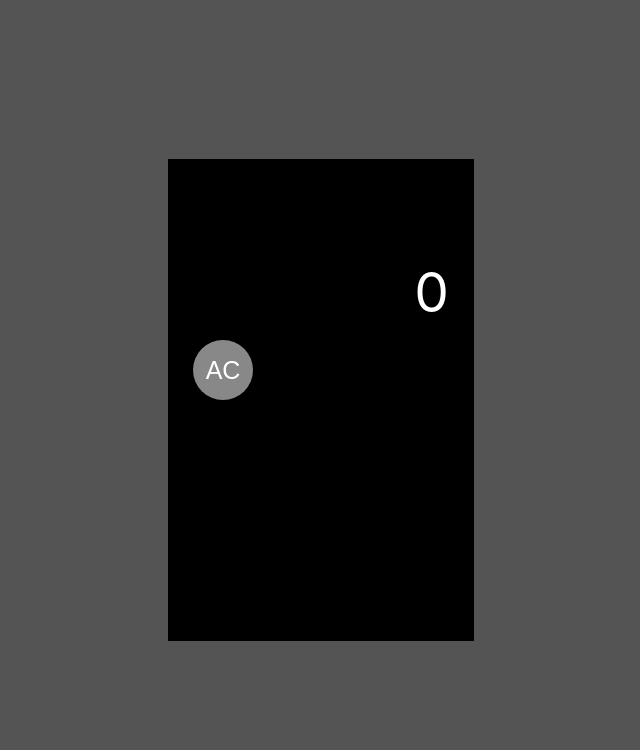
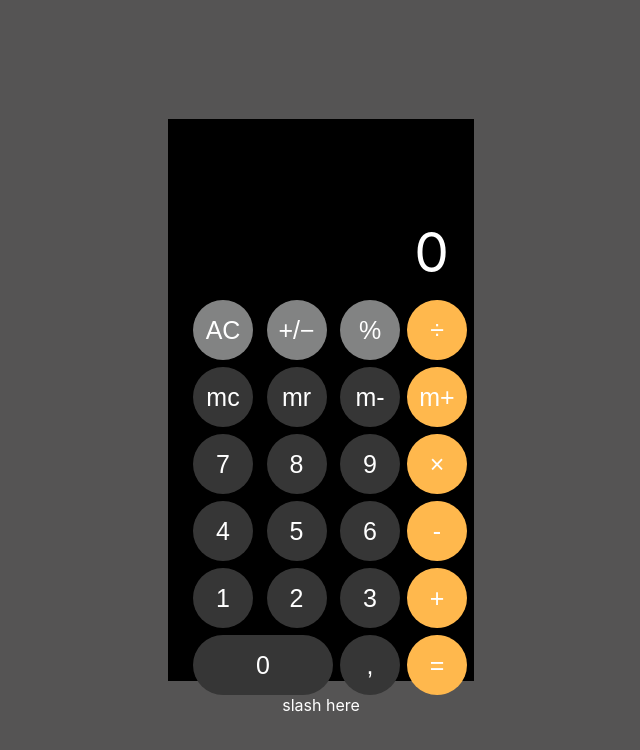
Before and after one commit to DmitryVoloshin/simple-react-calc, a React (Create React App) app: page / in a window 1280 px wide. Shown: the top 750 px of the page, without its empty margins (319-959 px from the left). Built offline with nearby package versions, Linux system fonts and the light colour scheme.

Commit message:
some colors for buttons

```diff
--- a/src/components/Buttons/Buttons.css
+++ b/src/components/Buttons/Buttons.css
@@ -1,5 +1,5 @@
 .Main-calc_button{
-    background: rgb(136, 136, 136);
+    background: rgb(54, 54, 54);
     width: 60px;
     height: 60px;
     border: none;
@@ -8,3 +8,13 @@
     color: white;
     font-size: 25px;
 }
+.zero{
+    width: 140px;
+    grid-column: 1 / span 2;
+}
+.orange{
+    background: rgb(255, 184, 77);
+}
+.gray{
+    background: rgb(130, 131, 131);
+}
--- a/src/components/Buttons/Buttons.js
+++ b/src/components/Buttons/Buttons.js
@@ -2,8 +2,24 @@ import React from 'react';
 
 import './Buttons.css'
 
-const Buttons = (  {content}  ) =>{
-    return <button className="Main-calc_button">{content}</button>
+const Buttons = (  {content,color}  ) =>{
+    //checking Zero
+    if(content == "0" || content == "zero"){
+        return <button className="Main-calc_button zero"
+        >{content}</button>
+    //Checking Color
+    }else if(color == "orange"){
+        return <button className="Main-calc_button orange"
+        >{content}</button>
+    }else if(color == "gray"){
+        return <button className="Main-calc_button gray"
+        >{content}</button>
+    // Just rend
+    }else{
+        return <button className="Main-calc_button"
+        >{content}</button>
+    }
+
 }
 
 export default Buttons
--- a/src/components/Calculator/Calculator.css
+++ b/src/components/Calculator/Calculator.css
@@ -1,6 +1,6 @@
 .Calc-main_disp{
     width: 32vh;
-    height: 54vh;
+    height: 64vh;
     background: black;
     color: white;
     padding: 25px;
@@ -13,7 +13,7 @@
 }
 .Calc-disp_buttons{
     display: grid;
-    grid-gap: 10px;
+    grid-gap: 7px;
     grid-template-rows:repeat(6,1fr) ;
     grid-template-columns: repeat(4,1fr);
 }
--- a/src/components/Calculator/Calculator.js
+++ b/src/components/Calculator/Calculator.js
@@ -12,8 +12,37 @@ const Calculator = ( ) =>{
 
             <div className="Calc-disp_buttons">
 
-                <Buttons content="AC"/>
+                <Buttons content="AC" color="gray"/>
+                <Buttons content="+/−"color="gray"/>
+                <Buttons content="%" color="gray"/>
+                <Buttons content="÷" color="orange"/>
+
+                <Buttons content="mc"/>
+                <Buttons content="mr"/>
+                <Buttons content="m-"/>
+                <Buttons content="m+" color="orange"/>
+
+                <Buttons content="7"/>
+                <Buttons content="8"/>
+                <Buttons content="9"/>
+                <Buttons content="×" color="orange"/>
+
+                <Buttons content="4"/>
+                <Buttons content="5"/>
+                <Buttons content="6"/>
+                <Buttons content="-" color="orange"/>
+
+                <Buttons content="1"/>
+                <Buttons content="2"/>
+                <Buttons content="3"/>
+                <Buttons content="+" color="orange"/>
+
+                <Buttons content="0"/>
+                <Buttons content=","/>
+                <Buttons content="=" color="orange"/>
             </div>
+
+            <div>slash here</div>
         </div>
     )
 }
```
